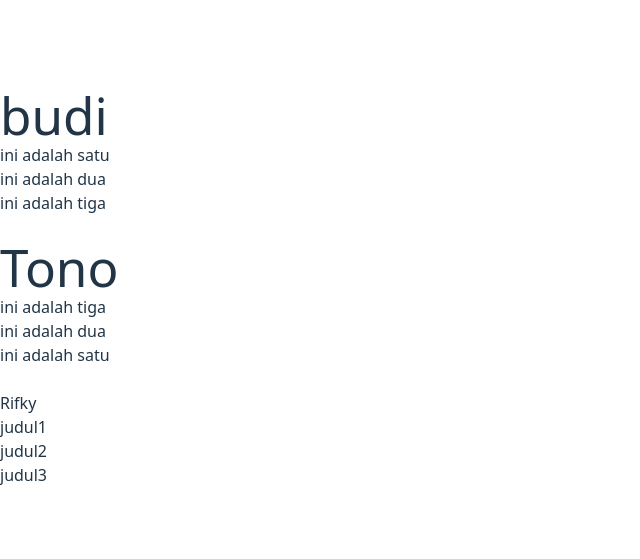
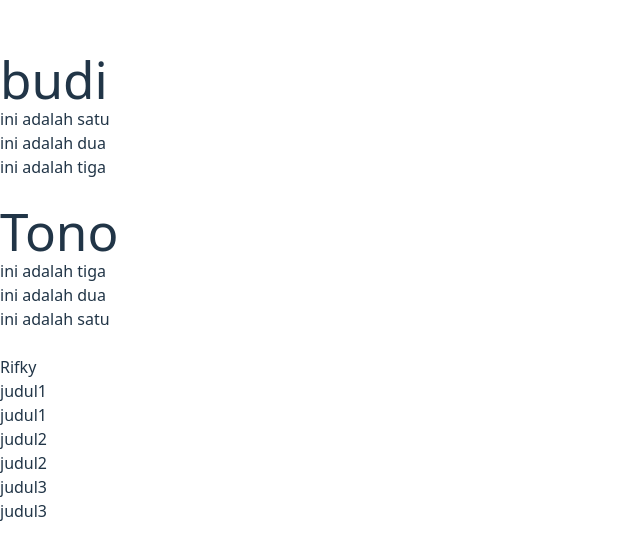
Before and after one commit to kouuch/react-Star, a React (Vite) app: page / in a window 1280 px wide. Shown: the part 113-672 px from the top of the page, without its empty margins (0-640 px from the left). Built offline with nearby package versions, Linux system fonts and the light colour scheme.

Commit message:
Update Blog.jsx

```diff
--- a/src/components/Blog.jsx
+++ b/src/components/Blog.jsx
@@ -12,7 +12,12 @@ function Blog() {
     <div>{name}</div>
     {/*kalibrari arry dengan mapping */}
     <div>{juduls.map(judul =>{
-      return <div>{judul}</div>
+      return (
+        <>
+          <div>{judul}</div>
+          <div>{judul}</div>
+        </>
+      )
     })}</div>
     </>
 
```
